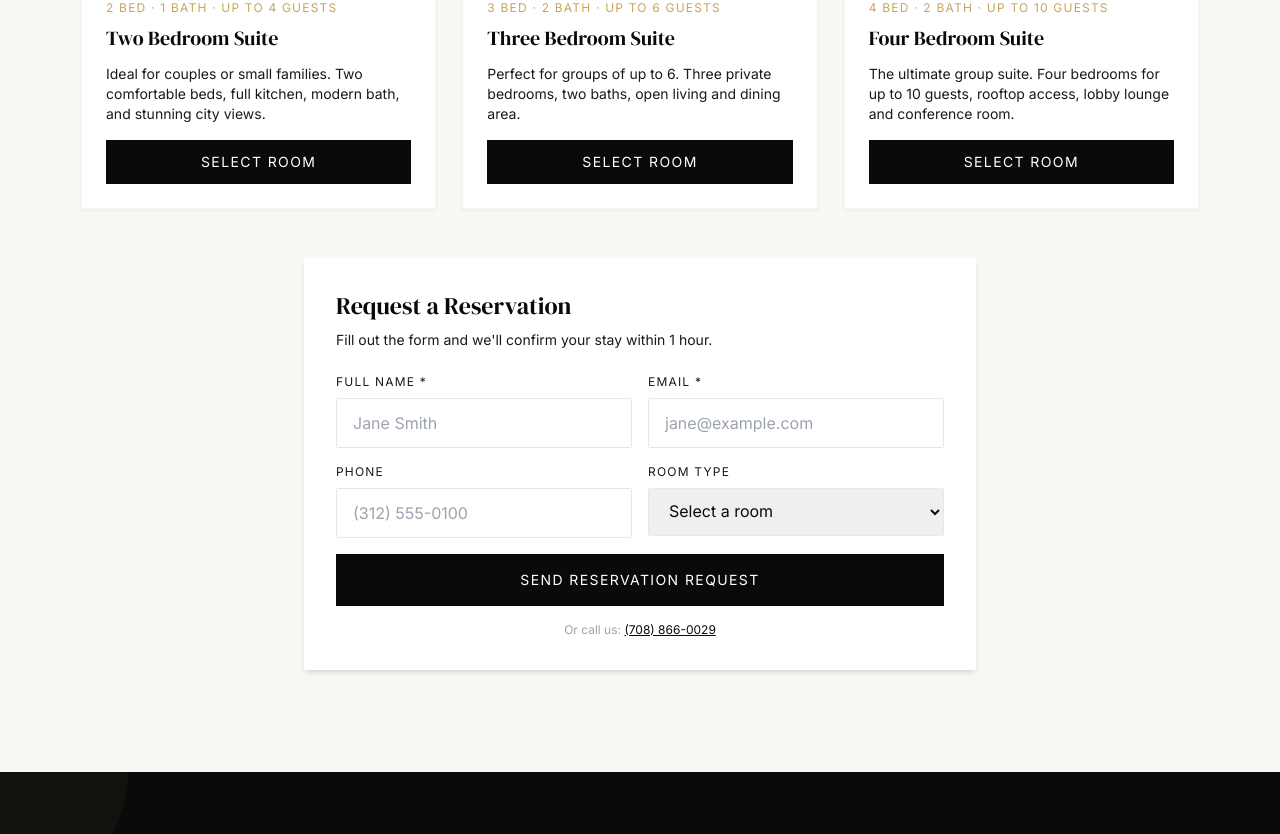
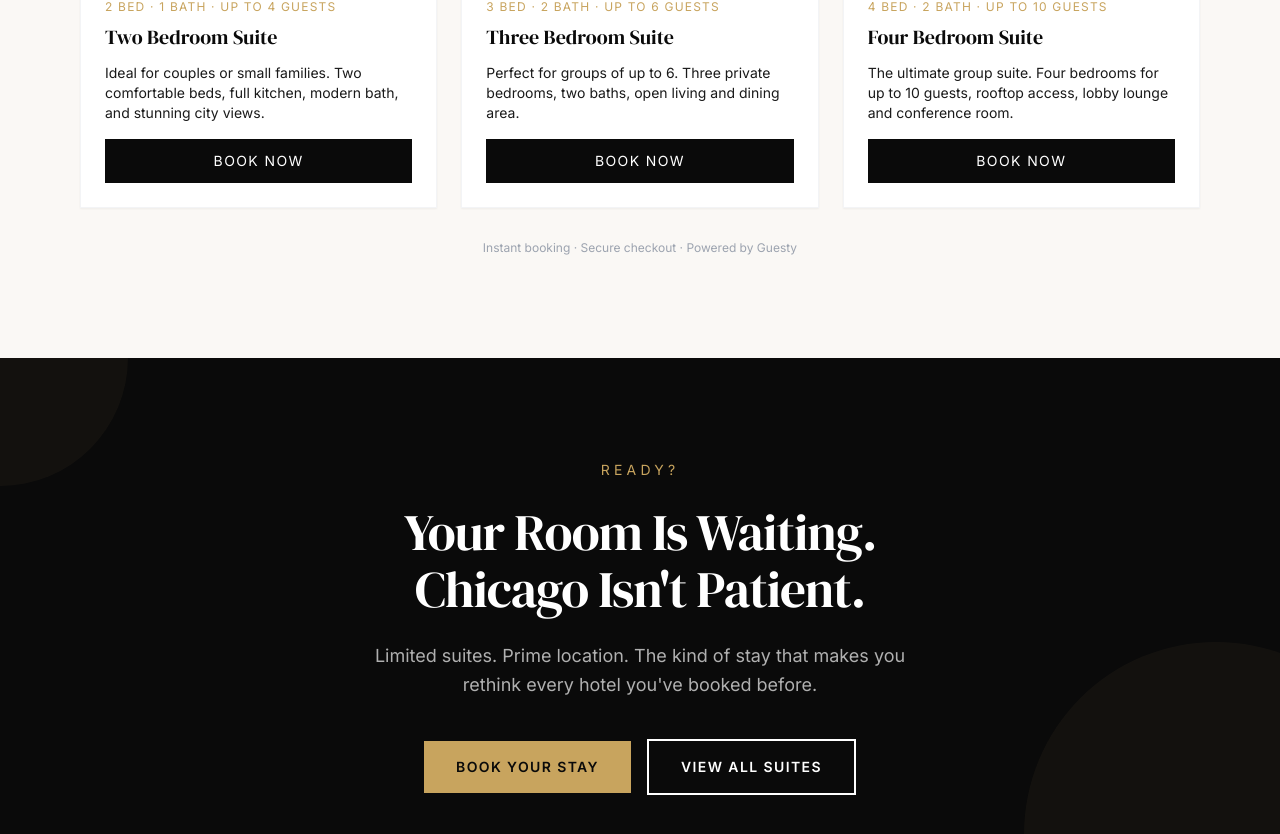
Before and after one commit to theplymouthchicago/plymouth-hotel, a Next.js app: page / in a window 1280 px wide. Shown: the part 10553-11387 px from the top of the page. Built offline with nearby package versions, Linux system fonts and the light colour scheme.

Commit message:
Use theplymouthchicago.guestybookings.com for instant direct booking

```diff
--- a/src/components/BookingWidget.tsx
+++ b/src/components/BookingWidget.tsx
@@ -1,6 +1,8 @@
 "use client";
 
 import { useState } from "react";
+
+const BOOKING_BASE = "https://theplymouthchicago.guestybookings.com/en/properties";
 
 const ROOM_TYPES = [
   {
@@ -35,32 +37,23 @@ const ROOM_TYPES = [
   },
 ];
 
+function buildBookingUrl(listingId: string, checkIn: string, checkOut: string, guests: number) {
+  const params = new URLSearchParams({ minOccupancy: String(guests) });
+  if (checkIn) params.set("startDate", checkIn);
+  if (checkOut) params.set("endDate", checkOut);
+  return `${BOOKING_BASE}/${listingId}?${params}`;
+}
+
 export function BookingWidget() {
   const [checkIn, setCheckIn] = useState("");
   const [checkOut, setCheckOut] = useState("");
   const [guests, setGuests] = useState(2);
-  const [selectedRoom, setSelectedRoom] = useState<string | null>(null);
-  const [name, setName] = useState("");
-  const [email, setEmail] = useState("");
-  const [phone, setPhone] = useState("");
-  const [submitted, setSubmitted] = useState(false);
 
   const today = new Date().toISOString().split("T")[0];
   const nights =
     checkIn && checkOut
       ? Math.round((new Date(checkOut).getTime() - new Date(checkIn).getTime()) / 86_400_000)
       : 0;
-
-  function handleSubmit(e: React.FormEvent) {
-    e.preventDefault();
-    const room = selectedRoom || "Not selected";
-    const subject = encodeURIComponent(`Reservation Request — ${room} | ${checkIn || "TBD"} to ${checkOut || "TBD"}`);
-    const body = encodeURIComponent(
-      `Hi Plymouth Chicago Team,\n\nI'd like to reserve a room.\n\nName: ${name}\nPhone: ${phone || "N/A"}\nRoom Type: ${room}\nCheck In: ${checkIn || "TBD"}\nCheck Out: ${checkOut || "TBD"}\nGuests: ${guests}\n\nPlease confirm availability and send payment details.\n\nThank you!`
-    );
-    window.location.href = `mailto:info@theplymouthchicago.com?subject=${subject}&body=${body}&reply-to=${encodeURIComponent(email)}`;
-    setSubmitted(true);
-  }
 
   return (
     <section className="py-section section-padding bg-plymouth-offwhite" id="booking">
@@ -97,11 +90,9 @@ export function BookingWidget() {
         </div>
 
         {/* Room Cards */}
-        <div className="grid grid-cols-1 md:grid-cols-3 gap-6 mb-12">
+        <div className="grid grid-cols-1 md:grid-cols-3 gap-6">
           {ROOM_TYPES.map((room) => (
-            <div key={room.type}
-              onClick={() => setSelectedRoom(room.type)}
-              className={`bg-white shadow-sm border-2 flex flex-col cursor-pointer transition-colors ${selectedRoom === room.type ? "border-plymouth-gold" : "border-gray-100 hover:border-gray-300"}`}>
+            <div key={room.type} className="bg-white shadow-sm border border-gray-100 flex flex-col hover:shadow-md transition-shadow">
               <div className="h-48 bg-gradient-to-br from-gray-200 to-gray-300 flex items-center justify-center">
                 <span className="font-display text-3xl text-gray-500">{room.type}</span>
               </div>
@@ -112,81 +103,25 @@ export function BookingWidget() {
                 <h3 className="font-display text-xl text-plymouth-black mb-3">{room.label}</h3>
                 <p className="text-plymouth-charcoal text-sm mb-4 flex-1">{room.description}</p>
                 {nights > 0 && (
-                  <p className="text-xs text-plymouth-charcoal mb-3">{nights} {nights === 1 ? "night" : "nights"} selected</p>
+                  <p className="text-sm font-medium text-plymouth-black mb-4">
+                    {nights} {nights === 1 ? "night" : "nights"}
+                  </p>
                 )}
-                <button
-                  onClick={(e) => { e.stopPropagation(); setSelectedRoom(room.type); const el = document.getElementById("inquiry-form"); if(el) el.scrollIntoView({behavior:"smooth"}); }}
-                  className={`w-full py-3 text-sm uppercase tracking-widest transition-colors ${selectedRoom === room.type ? "bg-plymouth-gold text-white" : "bg-plymouth-black text-white hover:bg-plymouth-gold"}`}>
-                  {selectedRoom === room.type ? "Selected ✓" : "Select Room"}
-                </button>
+                <a
+                  href={buildBookingUrl(room.listingId, checkIn, checkOut, guests)}
+                  target="_blank"
+                  rel="noopener noreferrer"
+                  className="block text-center bg-plymouth-black text-white py-3 text-sm uppercase tracking-widest hover:bg-plymouth-gold transition-colors">
+                  Book Now
+                </a>
               </div>
             </div>
           ))}
         </div>
 
-        {/* Inquiry Form */}
-        <div id="inquiry-form" className="bg-white shadow-md rounded-sm p-8 max-w-2xl mx-auto">
-          {submitted ? (
-            <div className="text-center py-8">
-              <p className="text-3xl mb-3">✓</p>
-              <p className="font-display text-2xl text-plymouth-black mb-3">You&apos;re almost there!</p>
-              <p className="text-plymouth-charcoal">
-                Your email client opened with your request pre-filled. Hit send and our team will confirm within 1 hour.
-              </p>
-              <p className="text-sm text-gray-400 mt-4">
-                Or call us directly: <a href="tel:7088660029" className="underline text-plymouth-black">(708) 866-0029</a>
-              </p>
-            </div>
-          ) : (
-            <>
-              <h3 className="font-display text-2xl text-plymouth-black mb-2">
-                {selectedRoom ? `Reserve Your ${selectedRoom} Suite` : "Request a Reservation"}
-              </h3>
-              <p className="text-plymouth-charcoal text-sm mb-6">
-                Fill out the form and we&apos;ll confirm your stay within 1 hour.
-              </p>
-              <form onSubmit={handleSubmit} className="space-y-4">
-                <div className="grid grid-cols-1 md:grid-cols-2 gap-4">
-                  <div>
-                    <label className="block text-xs uppercase tracking-widest text-plymouth-charcoal mb-2">Full Name *</label>
-                    <input required value={name} onChange={(e) => setName(e.target.value)}
-                      className="w-full border border-gray-200 rounded-sm px-4 py-3 text-plymouth-black focus:outline-none focus:border-plymouth-gold"
-                      placeholder="Jane Smith" />
-                  </div>
-                  <div>
-                    <label className="block text-xs uppercase tracking-widest text-plymouth-charcoal mb-2">Email *</label>
-                    <input required type="email" value={email} onChange={(e) => setEmail(e.target.value)}
-                      className="w-full border border-gray-200 rounded-sm px-4 py-3 text-plymouth-black focus:outline-none focus:border-plymouth-gold"
-                      placeholder="jane@example.com" />
-                  </div>
-                </div>
-                <div className="grid grid-cols-1 md:grid-cols-2 gap-4">
-                  <div>
-                    <label className="block text-xs uppercase tracking-widest text-plymouth-charcoal mb-2">Phone</label>
-                    <input value={phone} onChange={(e) => setPhone(e.target.value)}
-                      className="w-full border border-gray-200 rounded-sm px-4 py-3 text-plymouth-black focus:outline-none focus:border-plymouth-gold"
-                      placeholder="(312) 555-0100" />
-                  </div>
-                  <div>
-                    <label className="block text-xs uppercase tracking-widest text-plymouth-charcoal mb-2">Room Type</label>
-                    <select value={selectedRoom ?? ""} onChange={(e) => setSelectedRoom(e.target.value)}
-                      className="w-full border border-gray-200 rounded-sm px-4 py-3 text-plymouth-black focus:outline-none focus:border-plymouth-gold">
-                      <option value="">Select a room</option>
-                      {ROOM_TYPES.map((r) => <option key={r.type} value={r.type}>{r.label}</option>)}
-                    </select>
-                  </div>
-                </div>
-                <button type="submit"
-                  className="w-full bg-plymouth-black text-white py-4 text-sm uppercase tracking-widest hover:bg-plymouth-gold transition-colors">
-                  Send Reservation Request
-                </button>
-                <p className="text-center text-xs text-gray-400">
-                  Or call us: <a href="tel:7088660029" className="underline text-plymouth-black">(708) 866-0029</a>
-                </p>
-              </form>
-            </>
-          )}
-        </div>
+        <p className="text-center text-xs text-gray-400 mt-8">
+          Instant booking &middot; Secure checkout &middot; Powered by Guesty
+        </p>
       </div>
     </section>
   );
```
